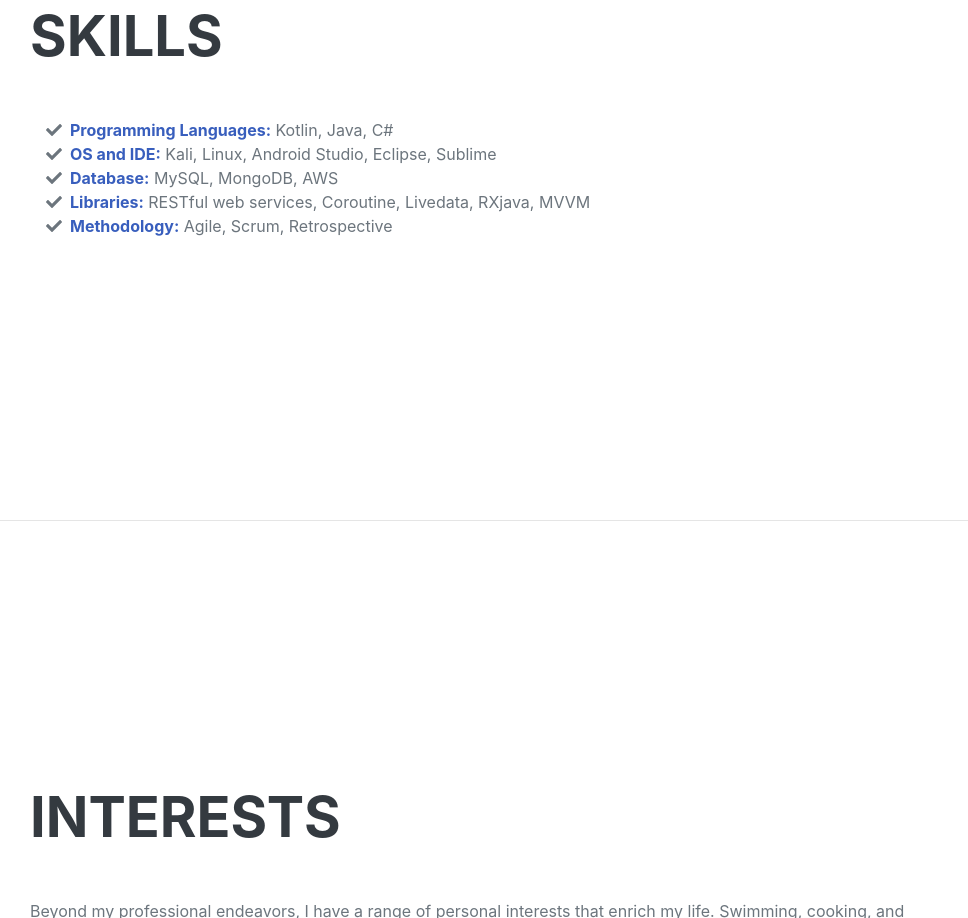
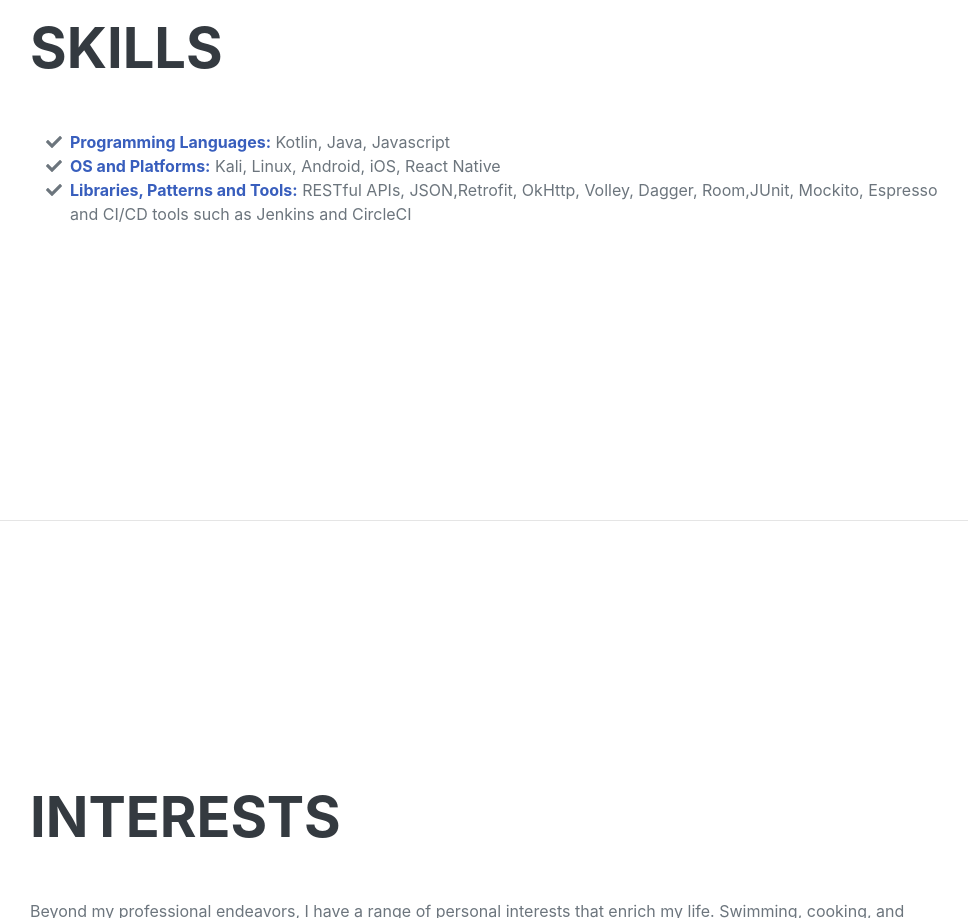
Before and after one commit to seanc233/seanc233.github.io, a plain HTML site: page index.html in a window 1280 px wide. Shown: the part 3222-4140 px from the top of the page, without its empty margins (290-1258 px from the left). Drawn offline with nearby package versions, Linux system fonts and the light colour scheme; a web font is replaced by a local one.

Commit message:
Update index.html

```diff
--- a/index.html
+++ b/index.html
@@ -133,23 +133,15 @@
                     <ul class="fa-ul mb-0">
                         <li>
                             <span class="fa-li"><i class="fas fa-check"></i></span>
-                            <span class="text-primary"><b>Programming Languages:</b></span> Kotlin, Java, C#
+                            <span class="text-primary"><b>Programming Languages:</b></span> Kotlin, Java, Javascript
                         </li>
                         <li>
                             <span class="fa-li"><i class="fas fa-check"></i></span>
-                            <span class="text-primary"><b>OS and IDE:</b></span> Kali, Linux, Android Studio, Eclipse, Sublime
+                            <span class="text-primary"><b>OS and Platforms:</b></span> Kali, Linux, Android, iOS, React Native
                         </li>
                         <li>
                             <span class="fa-li"><i class="fas fa-check"></i></span>
-                            <span class="text-primary"><b>Database:</b></span> MySQL, MongoDB, AWS
-                        </li>
-                        <li>
-                            <span class="fa-li"><i class="fas fa-check"></i></span>
-                            <span class="text-primary"><b>Libraries:</b></span> RESTful web services, Coroutine, Livedata, RXjava, MVVM
-                        </li>
-                        <li>
-                            <span class="fa-li"><i class="fas fa-check"></i></span>
-                            <span class="text-primary"><b>Methodology:</b></span> Agile, Scrum, Retrospective
+                            <span class="text-primary"><b>Libraries, Patterns and Tools:</b></span> RESTful APIs, JSON,Retrofit, OkHttp, Volley, Dagger, Room,JUnit, Mockito, Espresso and CI/CD tools such as Jenkins and CircleCI
                         </li>
                     </ul>
                 </div>
```
